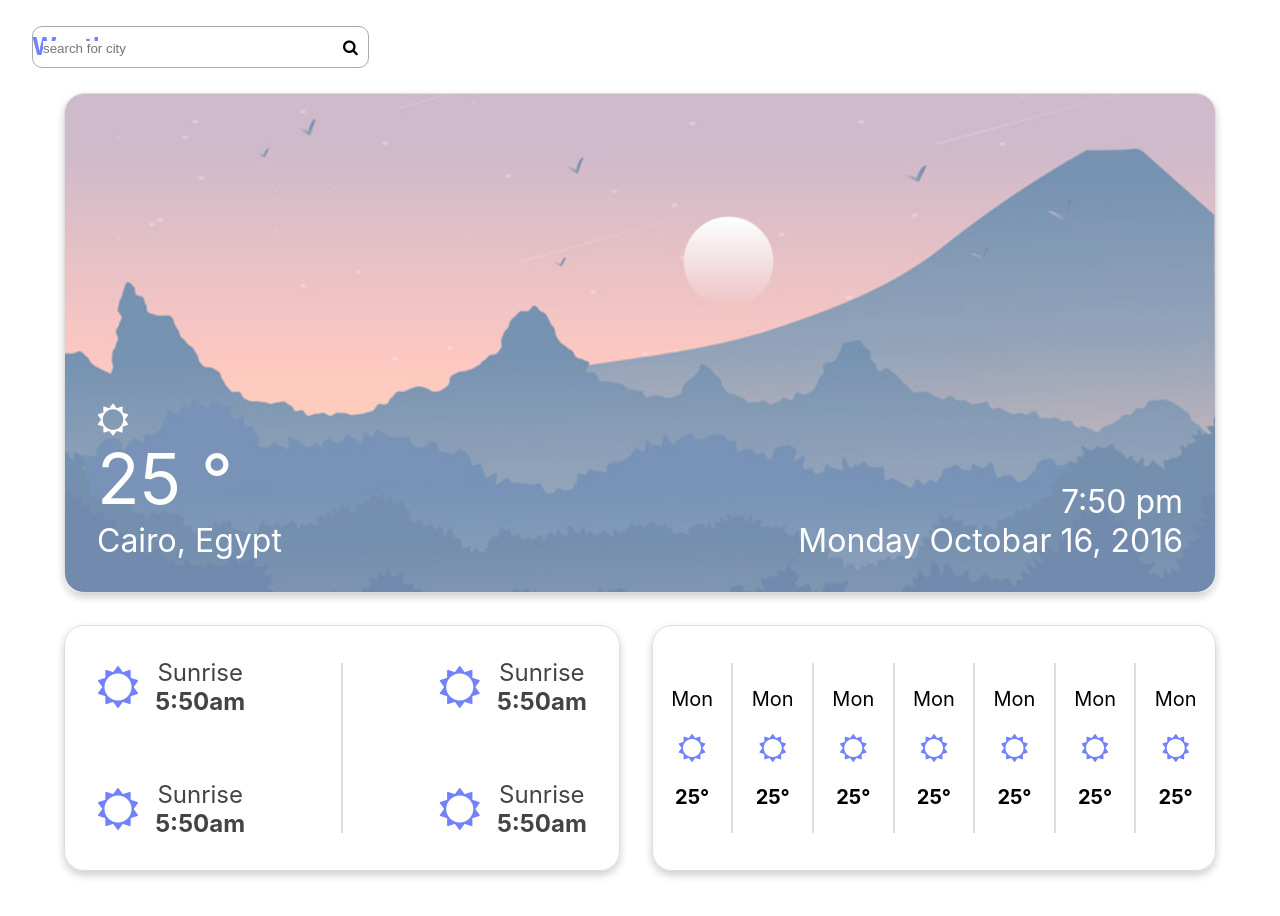
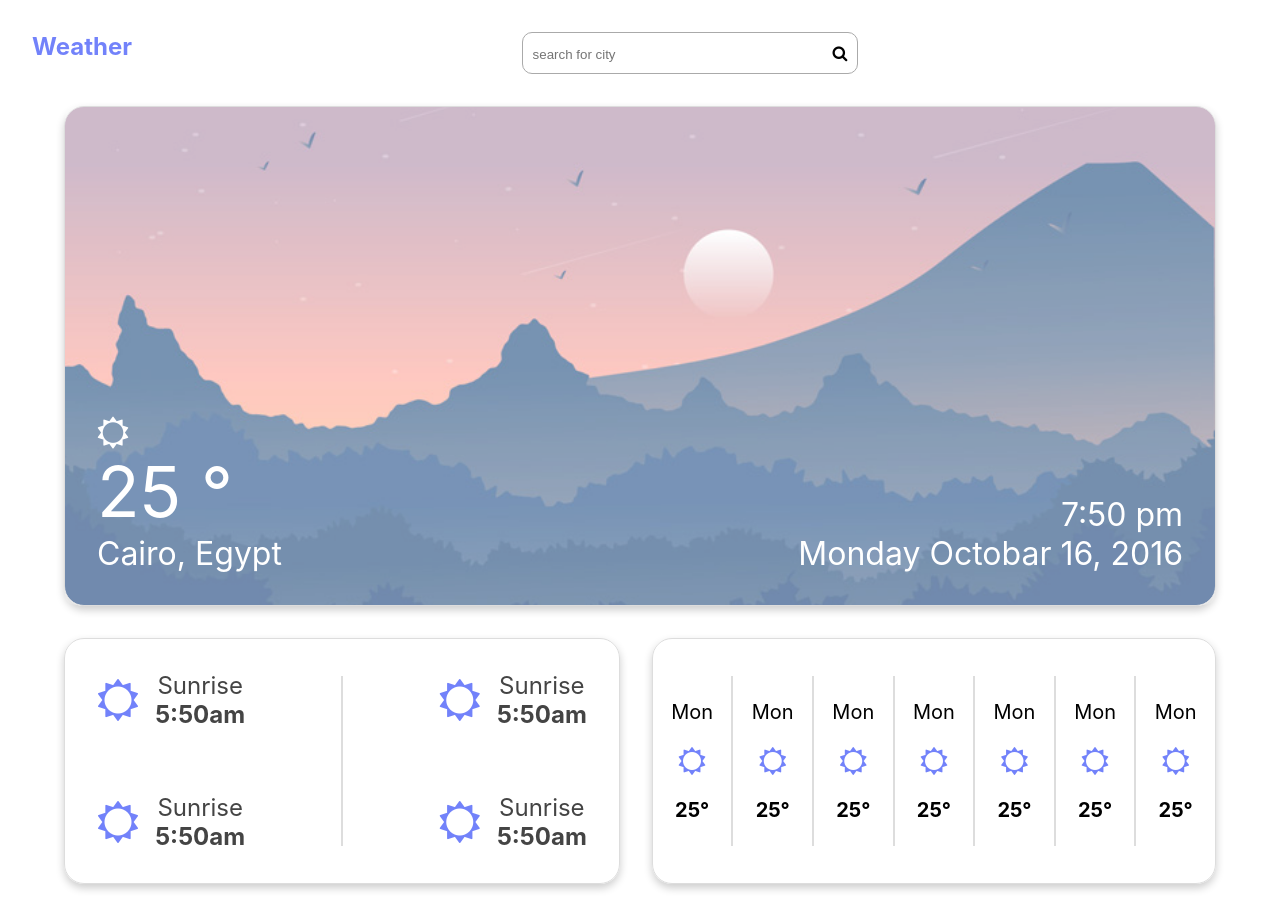
Before and after one commit to mohamedhalim1998/weather-react, a React (Create React App) app: page / in a window 1280 px wide. Built offline with nearby package versions, Linux system fonts and the light colour scheme.

Commit message:
FIX: nav bar search box position

```diff
--- a/src/components/Navbar.jsx
+++ b/src/components/Navbar.jsx
@@ -3,7 +3,7 @@ import SearchBox from "./SearchBox";
 import "../css/nav-bar.css";
 function Navbar() {
   return (
-    <nav className="row main-center">
+    <nav className="row">
       <a className="navbar-brand" href="#">
         Weather
       </a>
--- a/src/css/nav-bar.css
+++ b/src/css/nav-bar.css
@@ -1,5 +1,4 @@
 nav {
-  position: relative;
   margin: 2rem 2rem;
 }
 nav a {
--- a/src/css/search-box.css
+++ b/src/css/search-box.css
@@ -1,7 +1,7 @@
 #search-box {
    align-self: center;
    justify-self: center;
-   position: absolute;
+   margin-right: auto;
 }
 
 textarea:focus, input:focus{
```
